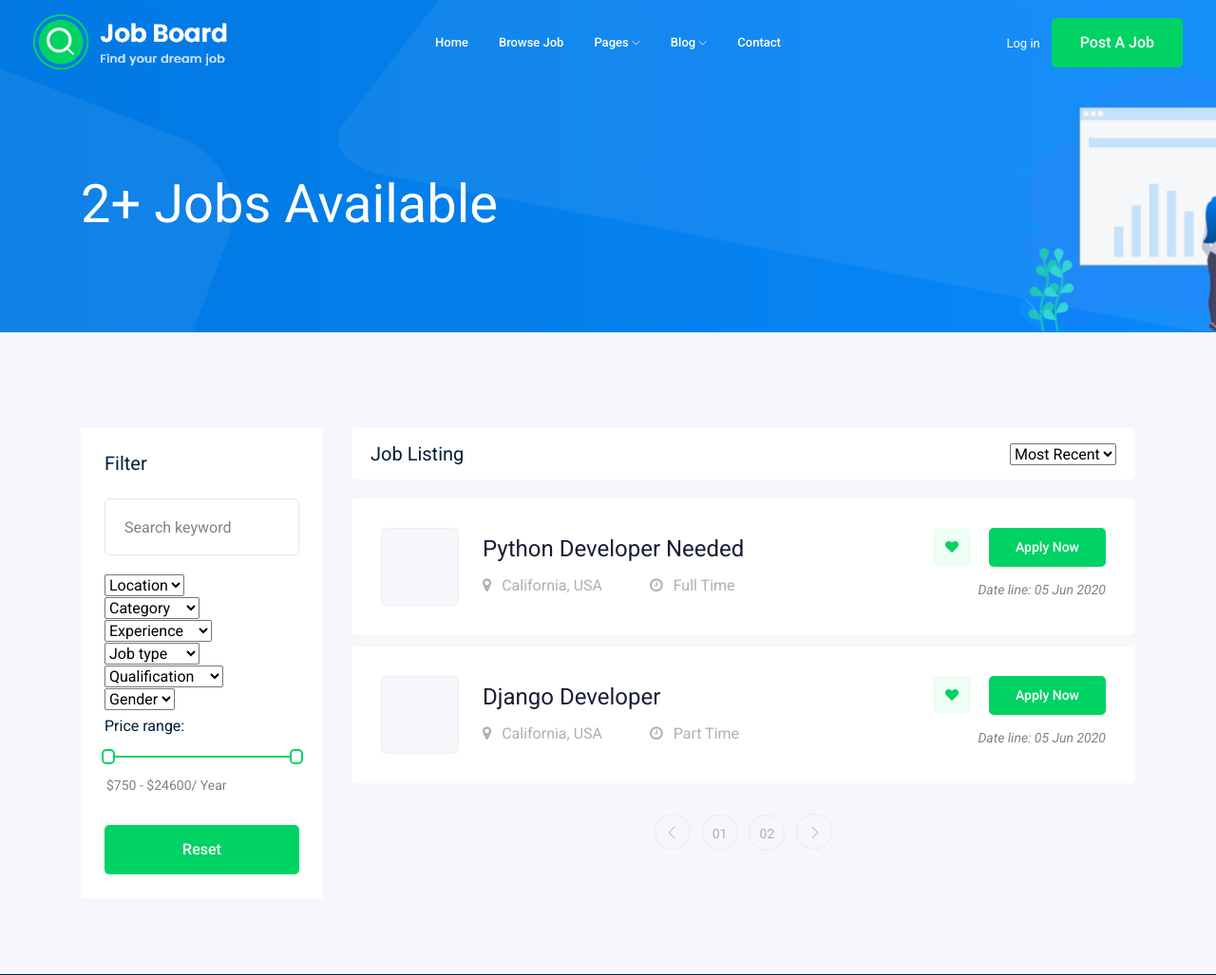
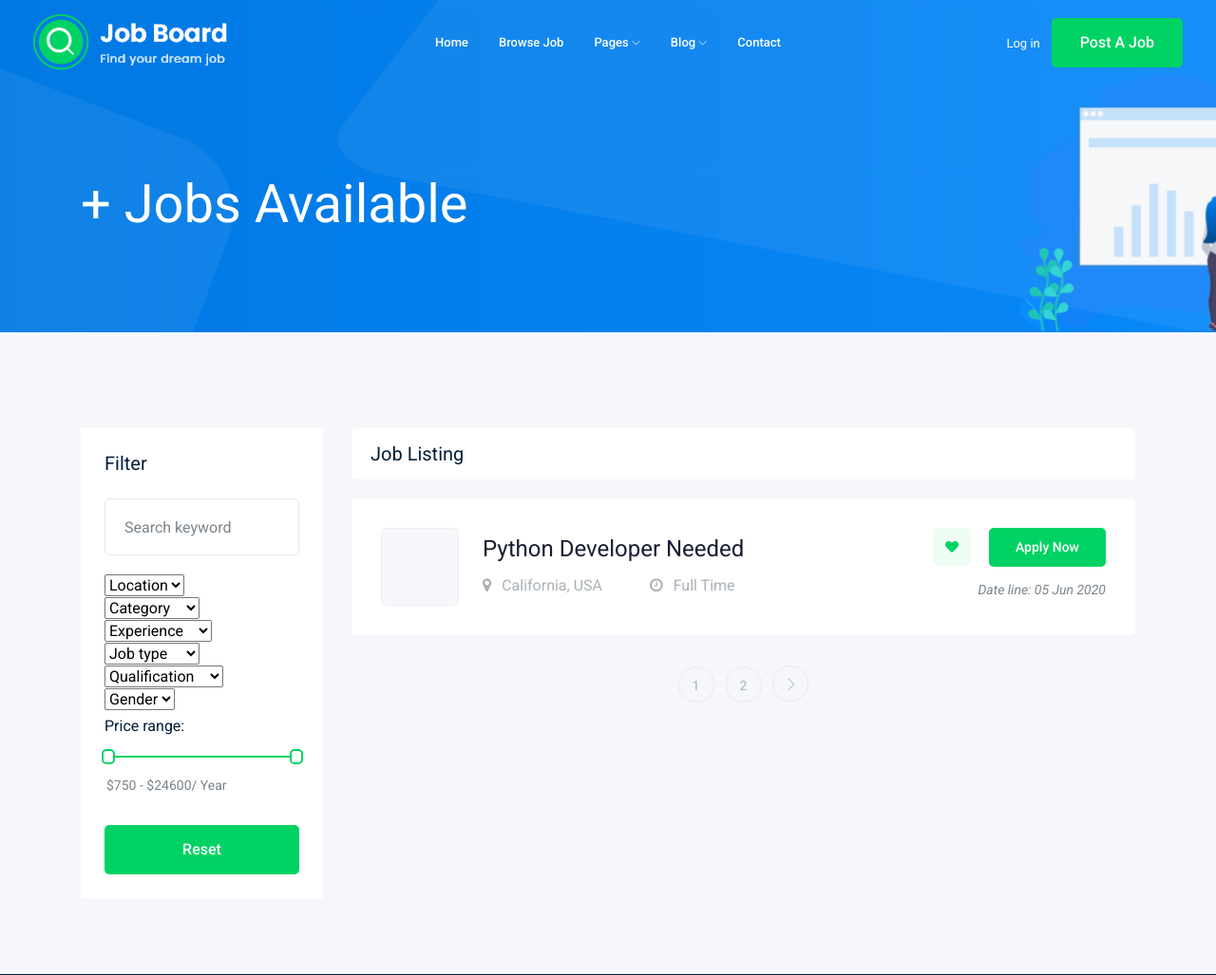
Before and after one commit to Pythondeveloper6/django-job-board, a Django app: page /jobs/ in a window 1280 px wide. Shown: the top 1027 px of the page at 95% size. Run offline with Django 3.2, Linux system fonts and the light colour scheme; data comes from the database, SQL or seed files in the repository; both versions use the stored data as it was after the commit; some libraries are stand-ins or nearby versions.

Commit message:
--- Auto-Git Commit ---

```diff
--- a/job/templates/job/job_list.html
+++ b/job/templates/job/job_list.html
@@ -109,14 +109,6 @@
                                     <h4>Job Listing</h4>
                                 </div>
                                 <div class="col-md-6">
-                                    <div class="serch_cat d-flex justify-content-end">
-                                        <select>
-                                            <option data-display="Most Recent">Most Recent</option>
-                                            <option value="1">Marketer</option>
-                                            <option value="2">Wordpress </option>
-                                            <option value="4">Designer</option>
-                                        </select>
-                                    </div>
                                 </div>
                             </div>
                         </div>
@@ -156,18 +148,31 @@
                             </div>
                             {% endfor %}
                         </div>
+
+                        {% if jobs.has_other_pages %}
                             <div class="row">
                                 <div class="col-lg-12">
                                     <div class="pagination_wrap">
                                         <ul>
-                                        <li><a href="#"> <i class="ti-angle-left"></i> </a></li>
-                                        <li><a href="#"><span>01</span></a></li>
-                                        <li><a href="#"><span>02</span></a></li>
-                                        <li><a href="#"> <i class="ti-angle-right"></i> </a></li>
+
+                                            {% if jobs.has_previous %}
+                                                <li><a href="?page={{jobs.previous_page_number}}"> <i class="ti-angle-left"></i> </a></li>
+                                            {% endif %}
+
+                                            {% for i in jobs.paginator.page_range %}
+                                                <li><a href="?page={{i}}"><span>{{i}}</span></a></li>
+                                            {% endfor %}
+
+
+
+                                            {% if jobs.has_next %}
+                                                <li><a href="?page={{jobs.next_page_number}}"> <i class="ti-angle-right"></i> </a></li>
+                                            {% endif %}
                                         </ul>
                                     </div>
                                 </div>
                             </div>
+                        {% endif %}
                     </div>
                 </div>
             </div>
--- a/job/views.py
+++ b/job/views.py
@@ -7,9 +7,11 @@
     job_list = Job.objects.all()
 
 
-    paginator = Paginator(job_list, 25) # Show 25 contacts per page.
+    paginator = Paginator(job_list, 1) # Show 25 contacts per page.
+    page_number = request.GET.get('page')
+    page_obj = paginator.get_page(page_number)
 
-    context = {'jobs' :job_list } # template name
+    context = {'jobs' :page_obj } # template name
     return render(request,'job/job_list.html',context)
 
 
```
Also changed, not shown: db.sqlite3. Lines whose indentation alone changed are shown as unchanged.
